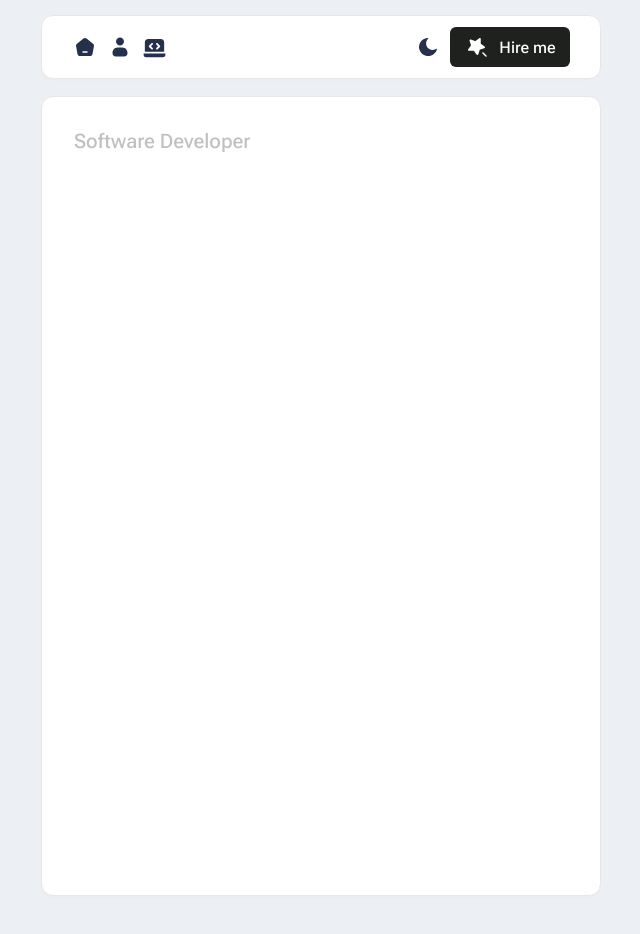
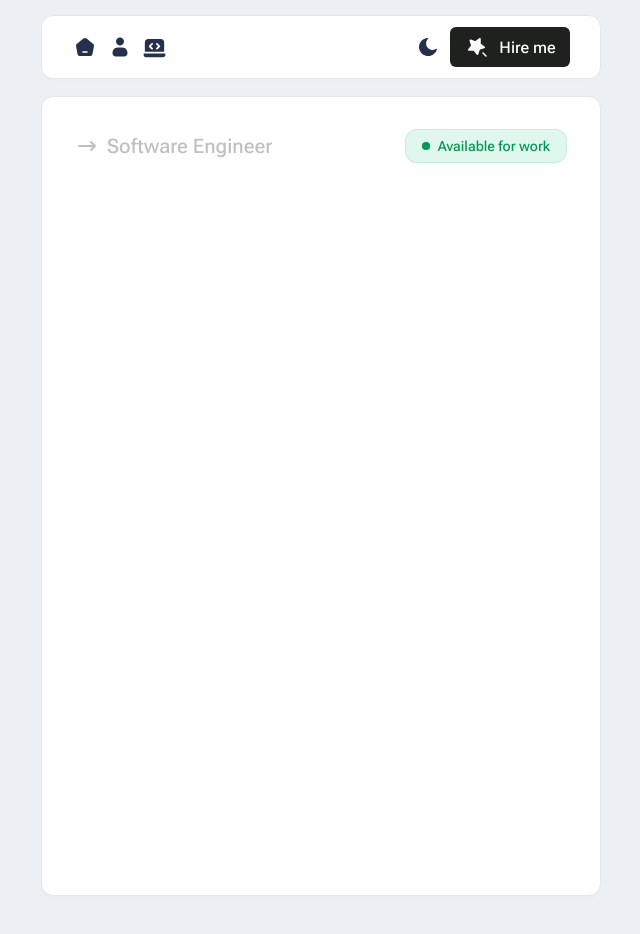
Before and after one commit to vinnyhoward/portfolio-2024, a Next.js app: page / in a window 1280 px wide. Shown: the top 934 px of the page, without its empty margins (319-959 px from the left). Built offline with nearby package versions, Linux system fonts and the light colour scheme.

Commit message:
Add Notification component and ArrowIcon

```diff
--- a/src/app/page.tsx
+++ b/src/app/page.tsx
@@ -3,6 +3,7 @@
 import styled from "styled-components";
 import { NavBar } from "../components/NavBar/NavBar";
 import { MainBody } from "../components/MainBody/MainBody";
+import { Notification } from "../components/Notification/Notification";
 
 const Main = styled.main`
   background-color: ${({ theme }) => theme.colors.color2};
@@ -18,7 +19,10 @@ export default function Home() {
   return (
     <Main>
       <NavBar />
-      <MainBody />
+      <MainBody
+        sectionHeader="Software Engineer"
+        rightActionContainer={<Notification message="Available for work" />}
+      />
     </Main>
   );
 }
--- /dev/null
+++ b/src/components/Icons/ArrowIcon.tsx
@@ -0,0 +1,28 @@
+import React from "react";
+
+interface ArrowIconProps {
+  fill?: string;
+  width?: number;
+  height?: number;
+}
+
+export const ArrowIcon: React.FC<ArrowIconProps> = ({
+  fill = "#25314C",
+  width = 24,
+  height = 24,
+}) => {
+  return (
+    <svg
+      width={width}
+      height={height}
+      viewBox="0 0 24 24"
+      fill="none"
+      xmlns="http://www.w3.org/2000/svg"
+    >
+      <path
+        d="M20.7061 12.708L16.707 16.7071C16.512 16.9021 16.256 17 16 17C15.744 17 15.488 16.9021 15.293 16.7071C14.902 16.3161 14.902 15.684 15.293 15.293L17.5859 13H4C3.447 13 3 12.552 3 12C3 11.448 3.447 11 4 11H17.5859L15.293 8.70707C14.902 8.31607 14.902 7.68401 15.293 7.29301C15.684 6.90201 16.316 6.90201 16.707 7.29301L20.7061 11.292C20.7991 11.385 20.8721 11.495 20.9231 11.618C21.0241 11.862 21.0241 12.1381 20.9231 12.3821C20.8721 12.5051 20.7991 12.615 20.7061 12.708Z"
+        fill={fill}
+      />
+    </svg>
+  );
+};
--- a/src/components/Icons/index.ts
+++ b/src/components/Icons/index.ts
@@ -4,3 +4,4 @@ export { ProjectsIcon } from "./ProjectsIcon";
 export { LightIcon } from "./LightIcon";
 export { DarkIcon } from "./DarkIcon";
 export { StarIcon } from "./StarIcon";
+export { ArrowIcon } from "./ArrowIcon";
--- a/src/components/MainBody/MainBody.tsx
+++ b/src/components/MainBody/MainBody.tsx
@@ -1,5 +1,7 @@
 import React from "react";
 import styled from "styled-components";
+import { useTheme } from "../../contexts/ThemeContext";
+import { ArrowIcon } from "../Icons";
 
 const MainBodyContainer = styled.div`
   background-color: ${({ theme }) => theme.colors.color1};
@@ -18,7 +20,7 @@ const MainBodyContainer = styled.div`
     display: flex;
     justify-content: space-between;
     align-items: center;
-    padding: 0px 24px;
+    padding: 0px 25px;
     width: 100%;
 
     h1 {
@@ -35,6 +37,20 @@ const MainBodyContainer = styled.div`
     justify-content: center;
     align-items: center;
   }
+
+  .icon__container {
+    display: flex;
+    justify-content: center;
+    align-items: center;
+    margin-right: 8px;
+  }
+
+  h1 {
+    display: flex;
+    flex-direction: row;
+    justify-content: center;
+    align-items: center;
+  }
 `;
 
 interface MainBodyProps {
@@ -46,10 +62,17 @@ export const MainBody: React.FC<MainBodyProps> = ({
   sectionHeader = "Software Developer",
   rightActionContainer = null,
 }) => {
+  const { theme } = useTheme();
+  const iconColor = theme.fontFamily.fontColor3;
   return (
     <MainBodyContainer>
       <div className="title__container">
-        <h1>{sectionHeader}</h1>
+        <h1>
+          <div className="icon__container">
+            <ArrowIcon fill={iconColor} />
+          </div>
+          {sectionHeader}
+        </h1>
         <div className="right-action__container">{rightActionContainer}</div>
       </div>
       <p></p>
--- /dev/null
+++ b/src/components/Notification/Notification.tsx
@@ -0,0 +1,62 @@
+import React from "react";
+import styled from "styled-components";
+import { useTheme } from "../../contexts/ThemeContext";
+
+const NotificationContainer = styled.div`
+  background-color: rgba(40, 199, 128, 0.15);
+  border-radius: ${({ theme }) => theme.borderRadius};
+  box-shadow: ${({ theme }) => theme.boxShadow.shadow1};
+  width: 100%;
+  display: flex;
+  justify-content: center;
+  align-items: center;
+  padding: 8px 16px;
+  color: ${({ theme }) => theme.fontFamily.fontColor3};
+  font-size: ${({ theme }) => theme.fontSize.sm};
+  font-family: ${({ theme }) => theme.fontFamily.robotoFlex};
+  font-weight: 500;
+  border: 1px solid rgba(3, 151, 84, 0.1);
+
+  p {
+    margin: 0;
+    color: rgba(3, 151, 84, 1);
+  }
+
+  .dot {
+    height: 7.5px;
+    width: 7.5px;
+    background-color: rgba(3, 151, 84, 1);
+    border-radius: 50%;
+    margin-right: 8px;
+  }
+
+  .dot {
+    animation: expandingDot 1s infinite;
+  }
+
+  @keyframes expandingDot {
+    0% {
+      transform: scale(1);
+    }
+    50% {
+      transform: scale(1.1);
+    }
+    100% {
+      transform: scale(0.8);
+    }
+  }
+`;
+
+interface NotificationProps {
+  message: string;
+}
+
+export const Notification: React.FC<NotificationProps> = ({ message }) => {
+  const { theme } = useTheme();
+  return (
+    <NotificationContainer>
+      <div className="dot" />
+      <p>{message}</p>
+    </NotificationContainer>
+  );
+};
```
